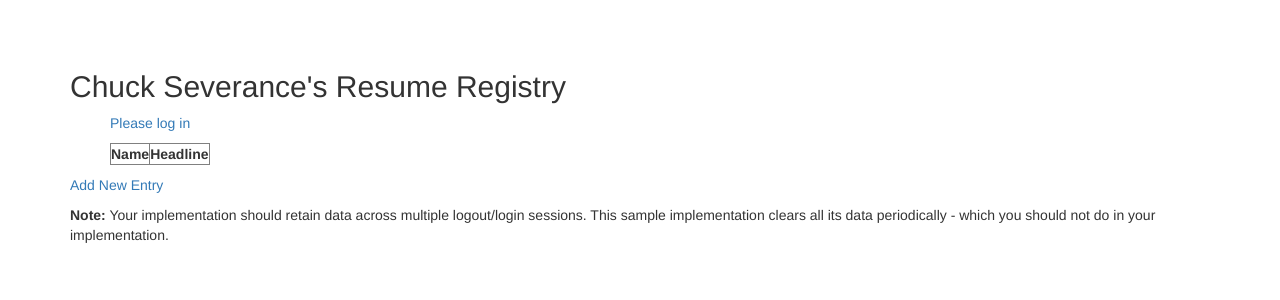
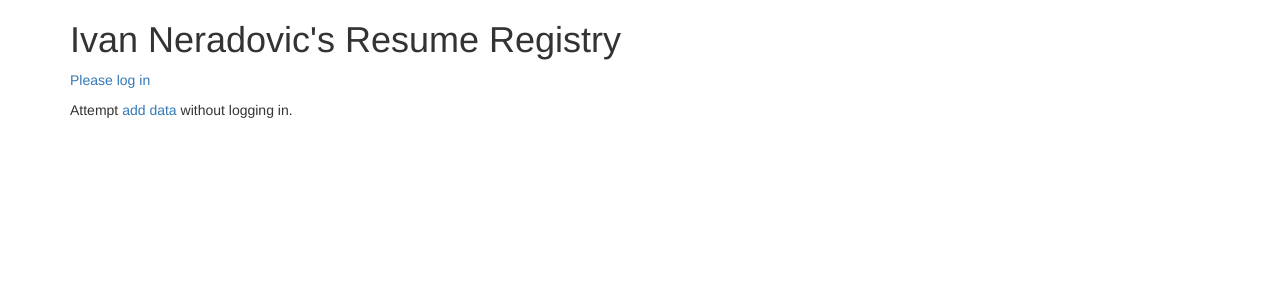
Before and after one commit to bhavankatre007/Coursera, a PHP site: page /week1/index.php in a window 1280 px wide. Shown: the top 300 px of the page. Run offline with PHP 8.4, Linux system fonts and the light colour scheme; data that the repository does not hold is empty; a stand-in replaces the project's code that opens the database connection.

Commit message:
Update index.php

```diff
--- a/week1/index.php
+++ b/week1/index.php
@@ -1,73 +1,123 @@
-<?php // Do not put any HTML above this line
+<?php
+
 session_start();
-require_once "pdo.php";
-$stmt = $pdo->query("SELECT profile_id, first_name,last_name , headline from users join Profile on users.user_id = Profile.user_id");
-$rows = $stmt->fetchAll(PDO::FETCH_ASSOC);
+
+$logged_in = false;
+$profiles = [];
+
+if (isset($_SESSION['name']) )
+{
+
+	$logged_in = true;
+	$status = false;
+
+	if ( isset($_SESSION['status']) )
+	{
+		$status = htmlentities($_SESSION['status']);
+		$status_color = htmlentities($_SESSION['color']);
+
+		unset($_SESSION['status']);
+		unset($_SESSION['color']);
+	}
+
+	try
+	{
+	    $pdo = new PDO("mysql:host=localhost;dbname=coursera_javascript_jquery_and_json", "root", "root");
+        // set the PDO error mode to exception
+        $pdo->setAttribute(PDO::ATTR_ERRMODE, PDO::ERRMODE_EXCEPTION);
+
+	    $all_profiles = $pdo->query("SELECT * FROM profile");
+
+		while ( $row = $all_profiles->fetch(PDO::FETCH_OBJ) )
+		{
+		    $profiles[] = $row;
+		}
+	}
+	catch(PDOException $e)
+	{
+	    echo "Connection failed: " . $e->getMessage();
+	    die();
+	}
+}
+
 ?>
-
-
 <!DOCTYPE html>
 <html>
 	<head>
-    <title>Chuck Severance's Resume Registry 0118a063</title>
-    <?php require_once "bootstrap.php"; ?>
+		<title>Ivan Neradovic's Resume Registry</title>
+		<link href="https://maxcdn.bootstrapcdn.com/bootstrap/3.3.7/css/bootstrap.min.css" rel="stylesheet" integrity="sha384-BVYiiSIFeK1dGmJRAkycuHAHRg32OmUcww7on3RYdg4Va+PmSTsz/K68vbdEjh4u" crossorigin="anonymous">
 	</head>
 	<body>
 		<div class="container">
-    <h2>Chuck Severance's Resume Registry</h2>
+			<h1>Ivan Neradovic's Resume Registry</h1>
+
+			<?php if (!$logged_in) : ?>
+				<p>
+					<a href="login.php">Please log in</a>
+				</p>
+				<p>
+					Attempt
+					<a href="add.php">add data</a>
+					without logging in.
+				</p>
+			<?php else : ?>
+
 				<?php
-    if (isset($_SESSION['name'])) {
-        echo '<p><a href="logout.php">Logout</a></p>';
-    }
-    ?>
-    <?php
-    if (isset($_SESSION['success'])) {
-        echo('<p style="color: green;">' . htmlentities($_SESSION['success']) . "</p>\n");
-        unset($_SESSION['success']);
+	                if ( $status !== false )
+	                {
+	                    // Look closely at the use of single and double quotes
+	                    echo(
+	                        '<p style="color: ' .$status_color. ';" class="col-sm-10">'.
+	                            $status.
+	                        "</p>\n"
+	                    );
 	                }
 	            ?>
 
-    <ul>
-
-        <?php
-        if (!isset($_SESSION['name'])) {
-            echo "<p><a href='login.php'>Please log in</a></p>";
-        }
-        if (true) {
-            if (true) {
-                echo "<table border='1'>";
-                echo " <thead><tr>";
-                echo "<th>Name</th>";
-                echo " <th>Headline</th>";
-                if (isset($_SESSION['name'])) {
-                    echo("<th>Action</th>");
-                }
-                echo " </tr></thead>";
-                foreach ($rows as $row) {
-                    echo "<tr><td>";
-                    echo("<a href='view.php?profile_id=" . $row['profile_id'] . "'>" . $row['first_name'] . $row['last_name']  . "</a>");
-                    echo("</td><td>");
-                    echo($row['headline']);
-                    echo("</td>");
-                    if (isset($_SESSION['name'])) {
-                        echo("<td>");
-                        echo('<a href="edit.php?profile_id=' . $row['profile_id'] . '">Edit</a> / <a href="delete.php?profile_id=' . $row['profile_id'] . '">Delete</a>');
-                    }
-                    echo("</td></tr>\n");
-                }
-                echo "</table>";
-            } else {
-                echo 'No rows found';
-            }
-        }
-        echo '</li></ul>';
-        ?>
-        <p><a href="add.php">Add New Entry</a></p>
+				<?php if (empty($profiles)) : ?>
+					<p>No rows found</p>
+				<?php else : ?>
+					<div class="row">
+						<div class="col-md-8">
+							<table class="table">
+								<thead>
+									<tr>
+										<th>Name</th>
+										<th>Headline</th>
+										<th>Action</th>
+									</tr>
+								</thead>
+								<tbody>
+									<?php foreach($profiles as $profile) : ?>
+				                        <tr>
+				                        	<td>
+				                        		<a href="view.php?profile_id=<?php echo $profile->profile_id; ?>">
+				                        			<?php echo $profile->first_name . ' ' . $profile->last_name; ?>
+				                        		</a>
+				                        	</td>
+											<td><?php echo $profile->headline ?></td>
+											<td>
+												<a href="edit.php?profile_id=<?php echo $profile->profile_id; ?>">
+													Edit
+												</a> /
+												<a href="delete.php?profile_id=<?php echo $profile->profile_id; ?>">
+													Delete
+												</a>
+											</td>
+				                        </tr>
+				                    <?php endforeach; ?>
+								</tbody>
+							</table>
+						</div>
+					</div>
+				<?php endif; ?>
 				<p>
-            <b>Note:</b> Your implementation should retain data across multiple
-            logout/login sessions. This sample implementation clears all its
-            data periodically - which you should not do in your implementation.
+					<a href="add.php">Add New Entry</a>
 				</p>
+				<p>
+					<a href="logout.php">Logout</a>
+				</p>
+			<?php endif; ?>
 		</div>
 	</body>
 </html>
```
Lines whose indentation alone changed are shown as unchanged.
